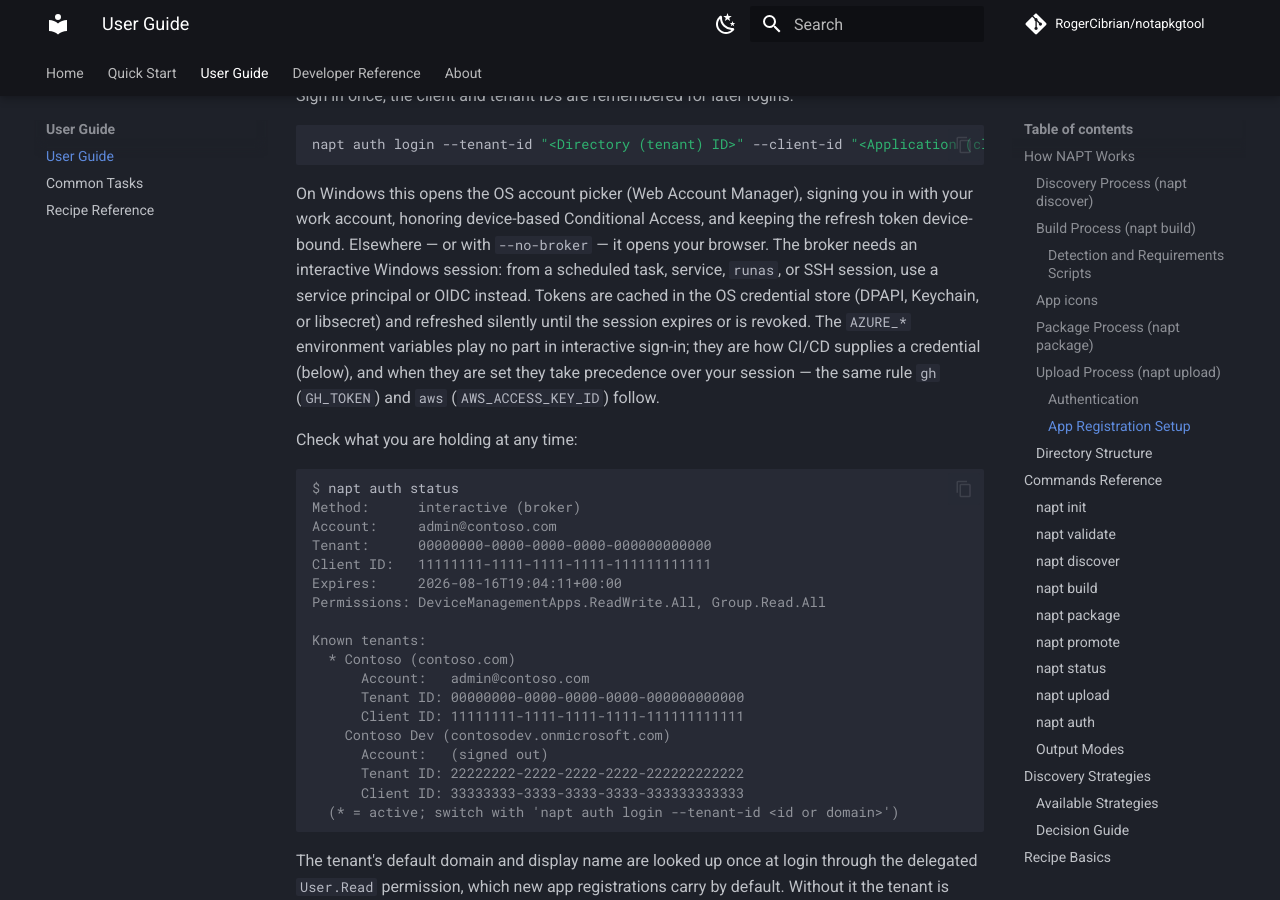
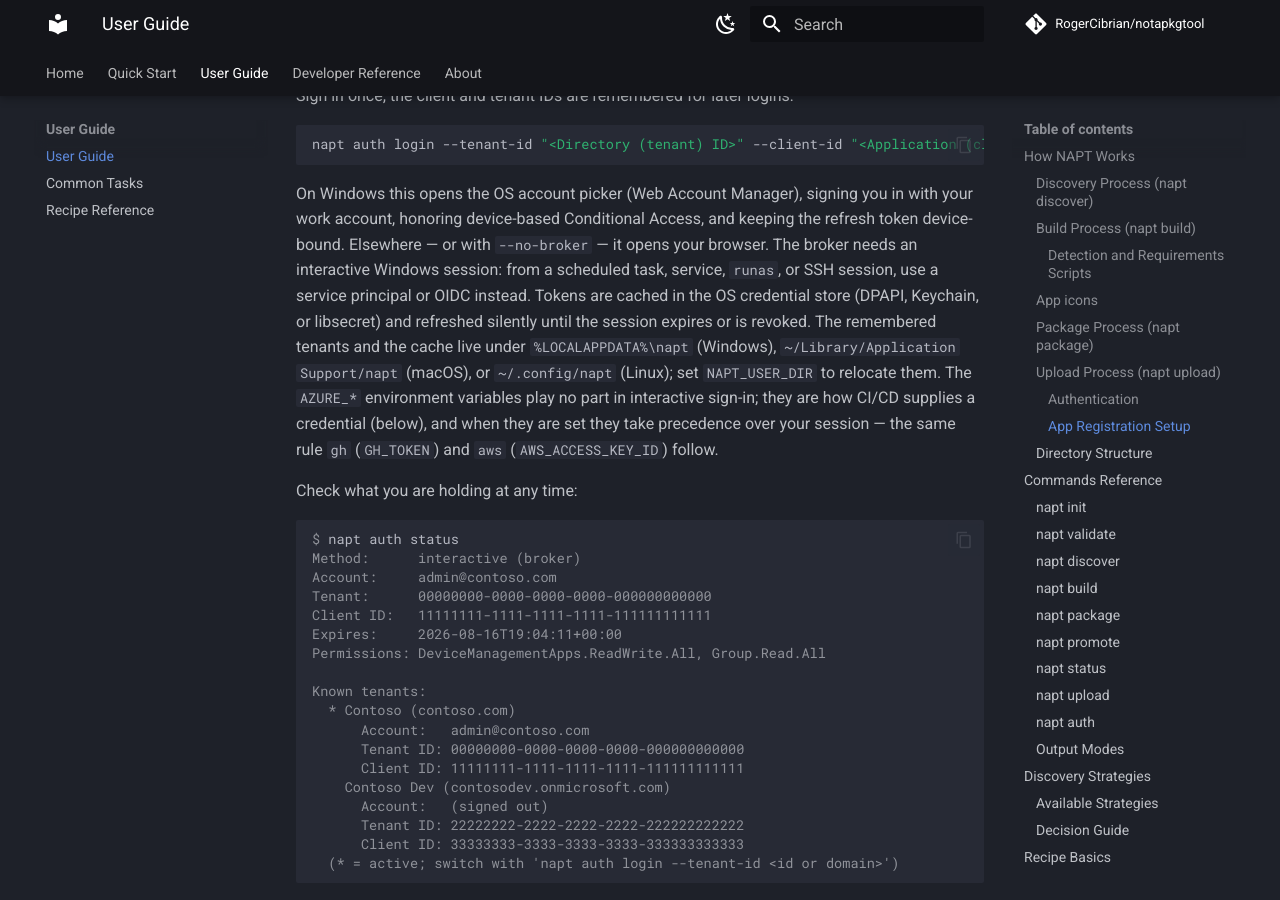
Before and after one commit to RogerCibrian/notapkgtool, an MkDocs documentation site: the page built from docs/user-guide.md, in a window 1280 px wide and 900 px high, scrolled down 9910 px. Built offline with MkDocs 1.6.1 and Material for MkDocs 9.7.7, drawn with Linux system fonts in a browser that asks for light colours; comment, search, counter and statistics services are not loaded.

Commit message:
docs: Note NAPT_USER_DIR and logout AuthError
Claude-Session: https://claude.ai/code/session_01NuMqdRyjqgRJDK3ZHHFy7K

```diff
--- a/docs/user-guide.md
+++ b/docs/user-guide.md
@@ -354,6 +354,9 @@ The broker needs an interactive Windows session: from a scheduled task,
 service, `runas`, or SSH session, use a service principal or OIDC instead.
 Tokens are cached in the OS credential store (DPAPI, Keychain, or
 libsecret) and refreshed silently until the session expires or is revoked.
+The remembered tenants and the cache live under `%LOCALAPPDATA%\napt`
+(Windows), `~/Library/Application Support/napt` (macOS), or
+`~/.config/napt` (Linux); set `NAPT_USER_DIR` to relocate them.
 The `AZURE_*` environment variables play no part in interactive sign-in;
 they are how CI/CD supplies a credential (below), and when they are set
 they take precedence over your session — the same rule `gh` (`GH_TOKEN`)
```
Also changed, not shown: 1 other file.
